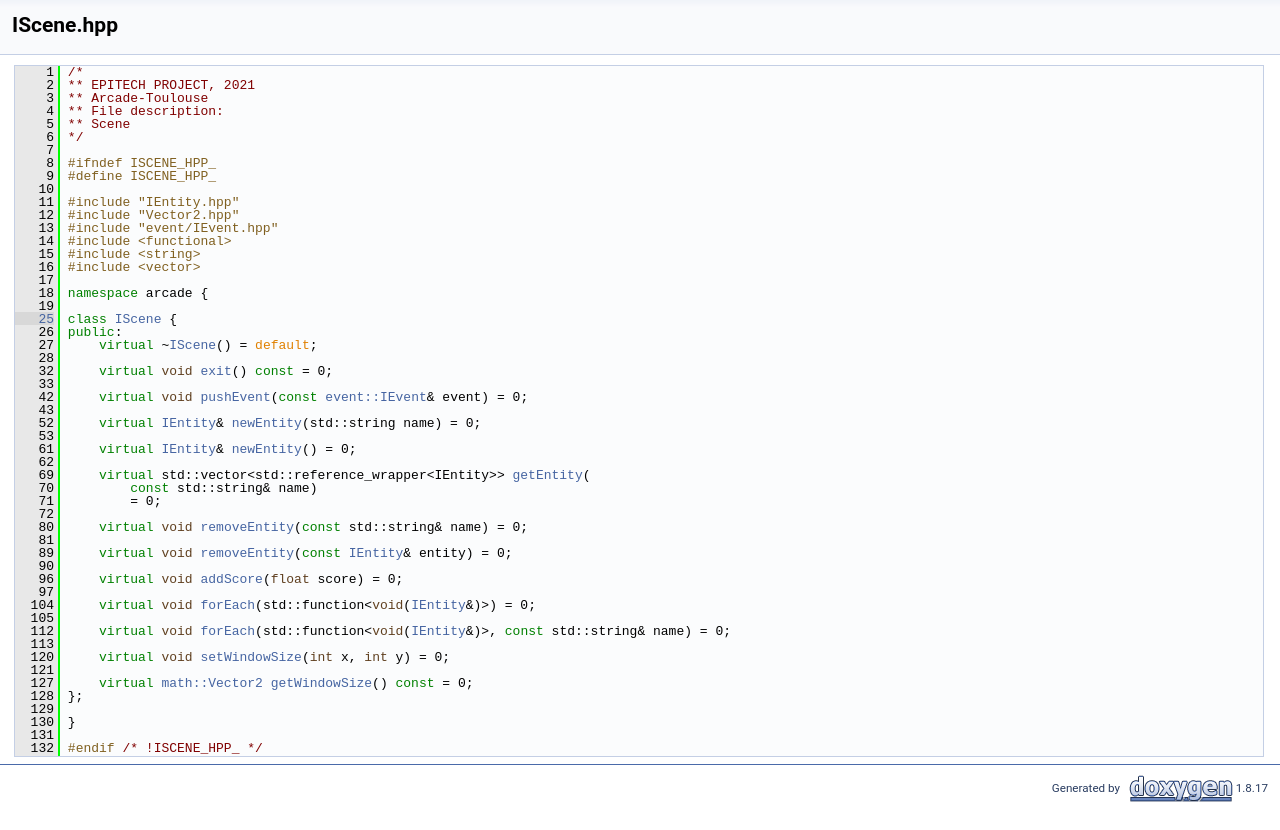
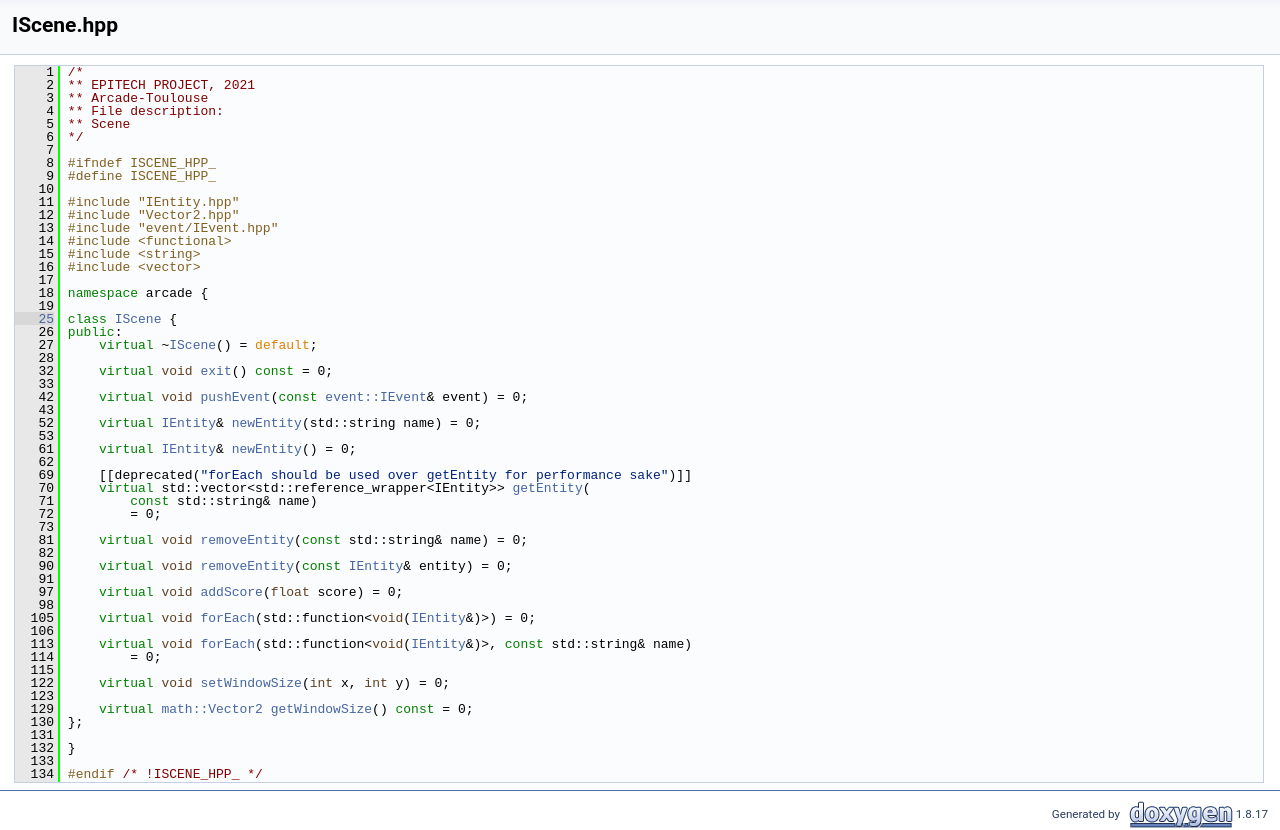
Before and after one commit to Pebloop/Arcade-Toulouse, a plain HTML site: page _i_scene_8hpp_source.html in a window 1280 px wide. Shown: the part 129-959 px from the top of the page. Before the commit the page ends 933 px from the top, so only its background shows below. Drawn offline with Linux system fonts and the light colour scheme.

Commit message:
deploy: 9be8f713694774e00da59d88efeabc388ac1f87c

```diff
--- a/_i_scene_8hpp_source.html
+++ b/_i_scene_8hpp_source.html
@@ -100,28 +100,30 @@ $(function() {
 <div class="line"><a name="l00053"></a><span class="lineno">   53</span>&#160; </div>
 <div class="line"><a name="l00061"></a><span class="lineno">   61</span>&#160;    <span class="keyword">virtual</span> <a class="code" href="classarcade_1_1_i_entity.html">IEntity</a>&amp; <a class="code" href="classarcade_1_1_i_scene.html#a7003826a8833a286a0b539e0df5d2cd3">newEntity</a>() = 0;</div>
 <div class="line"><a name="l00062"></a><span class="lineno">   62</span>&#160; </div>
-<div class="line"><a name="l00069"></a><span class="lineno">   69</span>&#160;    <span class="keyword">virtual</span> std::vector&lt;std::reference_wrapper&lt;IEntity&gt;&gt; <a class="code" href="classarcade_1_1_i_scene.html#a093f1405651bda41a220b45df55bd9a5">getEntity</a>(</div>
-<div class="line"><a name="l00070"></a><span class="lineno">   70</span>&#160;        <span class="keyword">const</span> std::string&amp; name)</div>
-<div class="line"><a name="l00071"></a><span class="lineno">   71</span>&#160;        = 0;</div>
-<div class="line"><a name="l00072"></a><span class="lineno">   72</span>&#160; </div>
-<div class="line"><a name="l00080"></a><span class="lineno">   80</span>&#160;    <span class="keyword">virtual</span> <span class="keywordtype">void</span> <a class="code" href="classarcade_1_1_i_scene.html#a3511a5b3905b0267a0fd7c90d765400f">removeEntity</a>(<span class="keyword">const</span> std::string&amp; name) = 0;</div>
-<div class="line"><a name="l00081"></a><span class="lineno">   81</span>&#160; </div>
-<div class="line"><a name="l00089"></a><span class="lineno">   89</span>&#160;    <span class="keyword">virtual</span> <span class="keywordtype">void</span> <a class="code" href="classarcade_1_1_i_scene.html#a3511a5b3905b0267a0fd7c90d765400f">removeEntity</a>(<span class="keyword">const</span> <a class="code" href="classarcade_1_1_i_entity.html">IEntity</a>&amp; entity) = 0;</div>
-<div class="line"><a name="l00090"></a><span class="lineno">   90</span>&#160; </div>
-<div class="line"><a name="l00096"></a><span class="lineno">   96</span>&#160;    <span class="keyword">virtual</span> <span class="keywordtype">void</span> <a class="code" href="classarcade_1_1_i_scene.html#a7c00d4a2377d72296bf86e59f02d5be0">addScore</a>(<span class="keywordtype">float</span> score) = 0;</div>
-<div class="line"><a name="l00097"></a><span class="lineno">   97</span>&#160; </div>
-<div class="line"><a name="l00104"></a><span class="lineno">  104</span>&#160;    <span class="keyword">virtual</span> <span class="keywordtype">void</span> <a class="code" href="classarcade_1_1_i_scene.html#a8702bffd4b59a6a3785750c9ae6fb4fa">forEach</a>(std::function&lt;<span class="keywordtype">void</span>(<a class="code" href="classarcade_1_1_i_entity.html">IEntity</a>&amp;)&gt;) = 0;</div>
-<div class="line"><a name="l00105"></a><span class="lineno">  105</span>&#160;    </div>
-<div class="line"><a name="l00112"></a><span class="lineno">  112</span>&#160;    <span class="keyword">virtual</span> <span class="keywordtype">void</span> <a class="code" href="classarcade_1_1_i_scene.html#a8702bffd4b59a6a3785750c9ae6fb4fa">forEach</a>(std::function&lt;<span class="keywordtype">void</span>(<a class="code" href="classarcade_1_1_i_entity.html">IEntity</a>&amp;)&gt;, <span class="keyword">const</span> std::string&amp; name) = 0;</div>
-<div class="line"><a name="l00113"></a><span class="lineno">  113</span>&#160; </div>
-<div class="line"><a name="l00120"></a><span class="lineno">  120</span>&#160;    <span class="keyword">virtual</span> <span class="keywordtype">void</span> <a class="code" href="classarcade_1_1_i_scene.html#aae9f64a274b9187410cb8bd354bff228">setWindowSize</a>(<span class="keywordtype">int</span> x, <span class="keywordtype">int</span> y) = 0;</div>
-<div class="line"><a name="l00121"></a><span class="lineno">  121</span>&#160; </div>
-<div class="line"><a name="l00127"></a><span class="lineno">  127</span>&#160;    <span class="keyword">virtual</span> <a class="code" href="structarcade_1_1math_1_1_vector2.html">math::Vector2</a> <a class="code" href="classarcade_1_1_i_scene.html#a8e113b77896071c43d632e86a686b3dc">getWindowSize</a>() <span class="keyword">const</span> = 0;</div>
-<div class="line"><a name="l00128"></a><span class="lineno">  128</span>&#160;};</div>
-<div class="line"><a name="l00129"></a><span class="lineno">  129</span>&#160; </div>
-<div class="line"><a name="l00130"></a><span class="lineno">  130</span>&#160;}</div>
+<div class="line"><a name="l00069"></a><span class="lineno">   69</span>&#160;    [[deprecated(<span class="stringliteral">&quot;forEach should be used over getEntity for performance sake&quot;</span>)]]</div>
+<div class="line"><a name="l00070"></a><span class="lineno">   70</span>&#160;    <span class="keyword">virtual</span> std::vector&lt;std::reference_wrapper&lt;IEntity&gt;&gt; <a class="code" href="classarcade_1_1_i_scene.html#a093f1405651bda41a220b45df55bd9a5">getEntity</a>(</div>
+<div class="line"><a name="l00071"></a><span class="lineno">   71</span>&#160;        <span class="keyword">const</span> std::string&amp; name)</div>
+<div class="line"><a name="l00072"></a><span class="lineno">   72</span>&#160;        = 0;</div>
+<div class="line"><a name="l00073"></a><span class="lineno">   73</span>&#160;    </div>
+<div class="line"><a name="l00081"></a><span class="lineno">   81</span>&#160;    <span class="keyword">virtual</span> <span class="keywordtype">void</span> <a class="code" href="classarcade_1_1_i_scene.html#a3511a5b3905b0267a0fd7c90d765400f">removeEntity</a>(<span class="keyword">const</span> std::string&amp; name) = 0;</div>
+<div class="line"><a name="l00082"></a><span class="lineno">   82</span>&#160; </div>
+<div class="line"><a name="l00090"></a><span class="lineno">   90</span>&#160;    <span class="keyword">virtual</span> <span class="keywordtype">void</span> <a class="code" href="classarcade_1_1_i_scene.html#a3511a5b3905b0267a0fd7c90d765400f">removeEntity</a>(<span class="keyword">const</span> <a class="code" href="classarcade_1_1_i_entity.html">IEntity</a>&amp; entity) = 0;</div>
+<div class="line"><a name="l00091"></a><span class="lineno">   91</span>&#160; </div>
+<div class="line"><a name="l00097"></a><span class="lineno">   97</span>&#160;    <span class="keyword">virtual</span> <span class="keywordtype">void</span> <a class="code" href="classarcade_1_1_i_scene.html#a7c00d4a2377d72296bf86e59f02d5be0">addScore</a>(<span class="keywordtype">float</span> score) = 0;</div>
+<div class="line"><a name="l00098"></a><span class="lineno">   98</span>&#160; </div>
+<div class="line"><a name="l00105"></a><span class="lineno">  105</span>&#160;    <span class="keyword">virtual</span> <span class="keywordtype">void</span> <a class="code" href="classarcade_1_1_i_scene.html#a8702bffd4b59a6a3785750c9ae6fb4fa">forEach</a>(std::function&lt;<span class="keywordtype">void</span>(<a class="code" href="classarcade_1_1_i_entity.html">IEntity</a>&amp;)&gt;) = 0;</div>
+<div class="line"><a name="l00106"></a><span class="lineno">  106</span>&#160; </div>
+<div class="line"><a name="l00113"></a><span class="lineno">  113</span>&#160;    <span class="keyword">virtual</span> <span class="keywordtype">void</span> <a class="code" href="classarcade_1_1_i_scene.html#a8702bffd4b59a6a3785750c9ae6fb4fa">forEach</a>(std::function&lt;<span class="keywordtype">void</span>(<a class="code" href="classarcade_1_1_i_entity.html">IEntity</a>&amp;)&gt;, <span class="keyword">const</span> std::string&amp; name)</div>
+<div class="line"><a name="l00114"></a><span class="lineno">  114</span>&#160;        = 0;</div>
+<div class="line"><a name="l00115"></a><span class="lineno">  115</span>&#160; </div>
+<div class="line"><a name="l00122"></a><span class="lineno">  122</span>&#160;    <span class="keyword">virtual</span> <span class="keywordtype">void</span> <a class="code" href="classarcade_1_1_i_scene.html#aae9f64a274b9187410cb8bd354bff228">setWindowSize</a>(<span class="keywordtype">int</span> x, <span class="keywordtype">int</span> y) = 0;</div>
+<div class="line"><a name="l00123"></a><span class="lineno">  123</span>&#160; </div>
+<div class="line"><a name="l00129"></a><span class="lineno">  129</span>&#160;    <span class="keyword">virtual</span> <a class="code" href="structarcade_1_1math_1_1_vector2.html">math::Vector2</a> <a class="code" href="classarcade_1_1_i_scene.html#a8e113b77896071c43d632e86a686b3dc">getWindowSize</a>() <span class="keyword">const</span> = 0;</div>
+<div class="line"><a name="l00130"></a><span class="lineno">  130</span>&#160;};</div>
 <div class="line"><a name="l00131"></a><span class="lineno">  131</span>&#160; </div>
-<div class="line"><a name="l00132"></a><span class="lineno">  132</span>&#160;<span class="preprocessor">#endif </span><span class="comment">/* !ISCENE_HPP_ */</span><span class="preprocessor"></span></div>
+<div class="line"><a name="l00132"></a><span class="lineno">  132</span>&#160;}</div>
+<div class="line"><a name="l00133"></a><span class="lineno">  133</span>&#160; </div>
+<div class="line"><a name="l00134"></a><span class="lineno">  134</span>&#160;<span class="preprocessor">#endif </span><span class="comment">/* !ISCENE_HPP_ */</span><span class="preprocessor"></span></div>
 </div><!-- fragment --></div><!-- contents -->
 <div class="ttc" id="aclassarcade_1_1_i_scene_html_a8e113b77896071c43d632e86a686b3dc"><div class="ttname"><a href="classarcade_1_1_i_scene.html#a8e113b77896071c43d632e86a686b3dc">arcade::IScene::getWindowSize</a></div><div class="ttdeci">virtual math::Vector2 getWindowSize() const =0</div><div class="ttdoc">Get the preferred window size (in game units)</div></div>
 <div class="ttc" id="aclassarcade_1_1_i_scene_html_aae9f64a274b9187410cb8bd354bff228"><div class="ttname"><a href="classarcade_1_1_i_scene.html#aae9f64a274b9187410cb8bd354bff228">arcade::IScene::setWindowSize</a></div><div class="ttdeci">virtual void setWindowSize(int x, int y)=0</div><div class="ttdoc">Set the preferred window size (in game units)</div></div>
```
